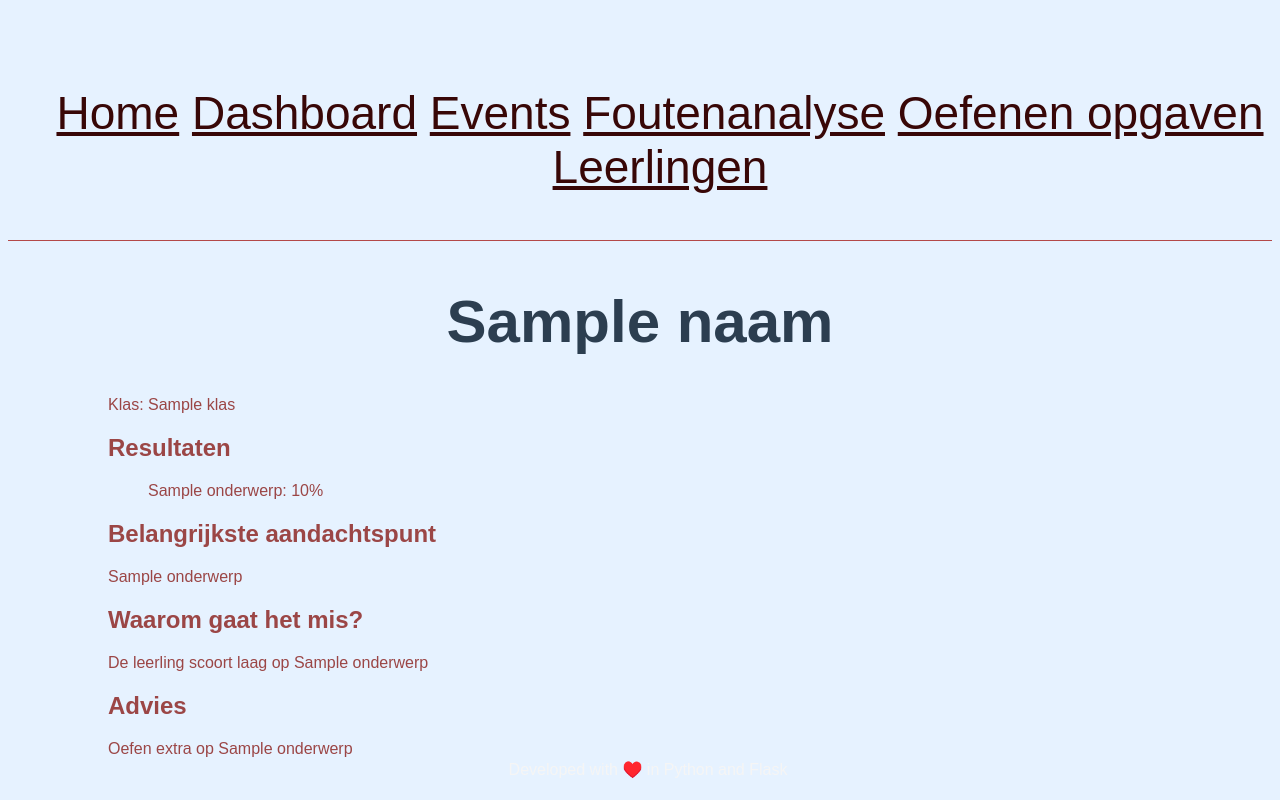
After one commit to aimanadel/mijnapplicate, a Flask app: page /leerling/1 in a window 1280 px wide. The commit adds this page. Run offline with Flask 3, Linux system fonts and the light colour scheme; a database or web service that is not in the repository returns one stand-in record (values such as "Sample title"); data that the repository does not hold is empty.

Commit message:
Pagian leerling toegevoegd

```diff
--- a/app/main/routes.py
+++ b/app/main/routes.py
@@ -81,3 +81,43 @@ def foutenanalyse():
 @bp.route("/oefenen-opgaven")
 def oefenen_opgaven():
     return render_template("oefenen_opgaven.html")
+@bp.route("/leerling/<int:leerling_id>")
+def leerling_detail(leerling_id):
+
+    # leerling ophalen
+    leerling = execute_query(
+        "SELECT * FROM leerling WHERE id = ?",
+        (leerling_id,)
+    )[0]
+
+    # resultaten ophalen
+    resultaten = execute_query(
+        "SELECT onderwerp, score FROM resultaat WHERE leerling_id = ?",
+        (leerling_id,)
+    )
+
+    # zwakste onderwerp bepalen
+    laagste_score = 100
+    zwak_onderwerp = ""
+
+    for r in resultaten:
+        if r["score"] < laagste_score:
+            laagste_score = r["score"]
+            zwak_onderwerp = r["onderwerp"]
+
+    # simpele analyse
+    if laagste_score < 50:
+        uitleg = f"De leerling scoort laag op {zwak_onderwerp}"
+        advies = f"Oefen extra op {zwak_onderwerp}"
+    else:
+        uitleg = "De leerling presteert goed"
+        advies = "Ga door met oefenen"
+
+    return render_template(
+        "leerlingdetail.html",
+        leerling=leerling,
+        resultaten=resultaten,
+        zwak_onderwerp=zwak_onderwerp,
+        uitleg=uitleg,
+        advies=advies
+    )
--- a/app/schema.sql
+++ b/app/schema.sql
@@ -14,3 +14,19 @@ CREATE TABLE `fout`(
     `aantal` INT NOT NULL,
     PRIMARY KEY(`id`)
 );
+
+CREATE TABLE `leerling`(
+    `id` INT NOT NULL AUTO_INCREMENT,
+    `naam` VARCHAR(100) NOT NULL,
+    `klas` VARCHAR(50) NOT NULL,
+    PRIMARY KEY(`id`)
+);
+
+CREATE TABLE `resultaat`(
+    `id` INT NOT NULL AUTO_INCREMENT,
+    `leerling_id` INT NOT NULL,
+    `onderwerp` VARCHAR(100) NOT NULL,
+    `score` INT NOT NULL,
+    PRIMARY KEY(`id`),
+    FOREIGN KEY (`leerling_id`) REFERENCES `leerling`(`id`)
+);
--- a/app/templates/base.html
+++ b/app/templates/base.html
@@ -18,8 +18,7 @@
         <li><a href="{{ url_for('events.index') }}">Events</a></li>
         <li><a href="{{ url_for('main.foutenanalyse') }}">Foutenanalyse</a></li>
         <li><a href="{{ url_for('main.oefenen_opgaven') }}">Oefenen opgaven</a></li>
-
-
+        <li><a href="{{ url_for('main.leerling') }}">Leerlingen</a></li>
       </ul>
     </nav>
 
--- /dev/null
+++ b/app/templates/leerlingdetail.html
@@ -0,0 +1,26 @@
+{% extends "base.html" %}
+
+{% block title %}Leerling detail{% endblock %}
+
+{% block content %}
+
+<h1>{{ leerling.naam }}</h1>
+<p>Klas: {{ leerling.klas }}</p>
+
+<h2>Resultaten</h2>
+<ul>
+  {% for r in resultaten %}
+    <li>{{ r.onderwerp }}: {{ r.score }}%</li>
+  {% endfor %}
+</ul>
+
+<h2>Belangrijkste aandachtspunt</h2>
+<p>{{ zwak_onderwerp }}</p>
+
+<h2>Waarom gaat het mis?</h2>
+<p>{{ uitleg }}</p>
+
+<h2>Advies</h2>
+<p>{{ advies }}</p>
+
+{% endblock %}
```
Also changed, not shown: app/templates/leerling.html (+16 -0 lines), insert_sample.py (+6 -1 lines).
